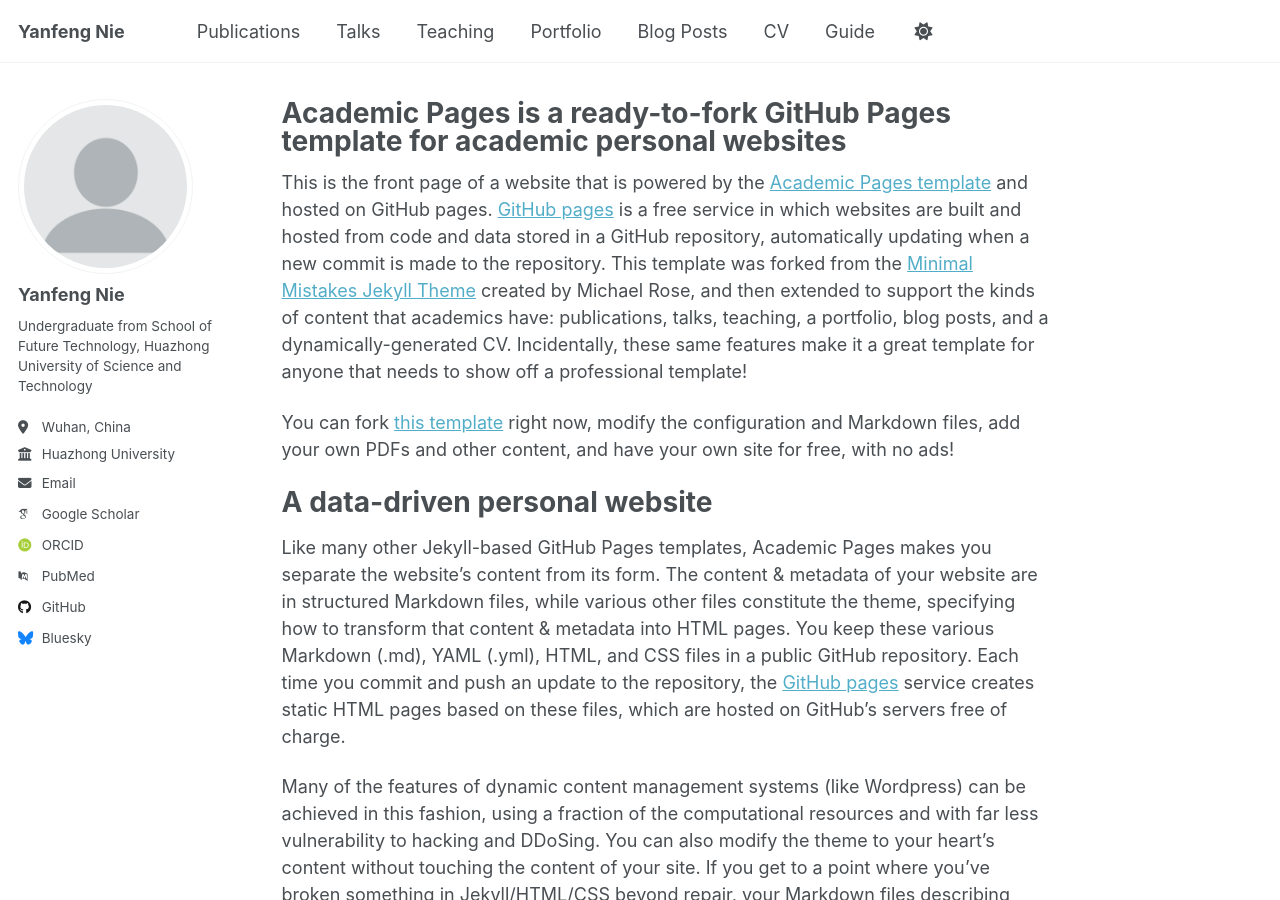
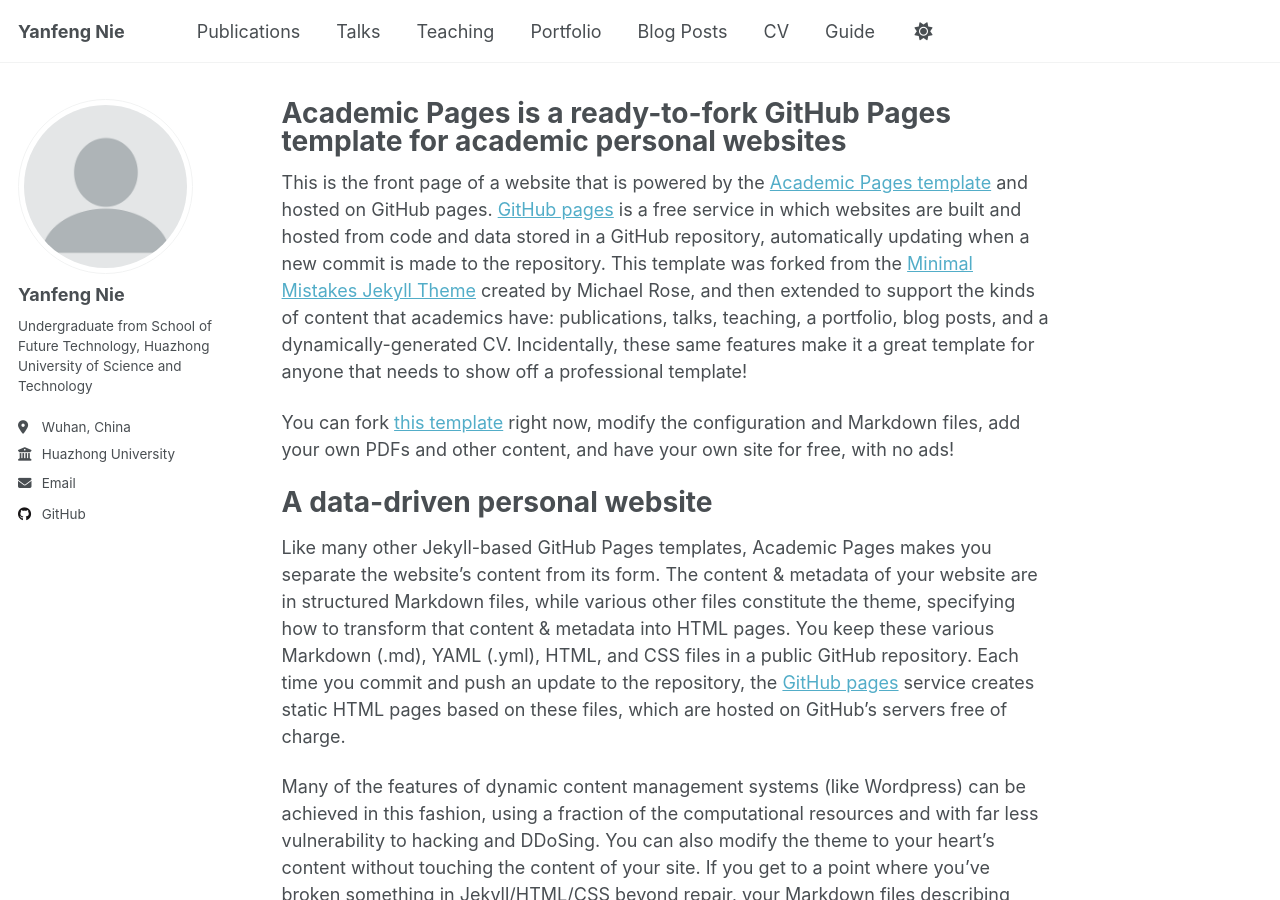
Before and after one commit to yanfeng-nie/yanfeng-nie.github.io, a Jekyll site: the page built from _pages/about.md, in a window 1280 px wide and 900 px high. Built offline with Jekyll 4.4.1, drawn with Linux system fonts in a browser that asks for light colours; some web fonts are replaced; a script that is not in the unit is left out.

Commit message:
Update _config.yml

```diff
--- a/_config.yml
+++ b/_config.yml
@@ -34,12 +34,12 @@
   # Academic websites
   academia         : # URL
   arxiv            : # URL - Update with the correct link to your profile
-  googlescholar    : ""
+  googlescholar    :
   inspire-hep      : # URL
   impactstory      : # URL
-  orcid            : ""
+  orcid            :
   semantic         : # URL
-  pubmed           : ""
+  pubmed           :
   researchgate     : # URL
   scopus           : # URL
 
@@ -53,7 +53,7 @@
 
   # Social media
   artstation       : # Username
-  bluesky          : "" # Replace this with you Bluesky username
+  bluesky          : # Replace this with you Bluesky username
   facebook         : # Username
   flickr           : # Username
   foursquare       : # Username
```
